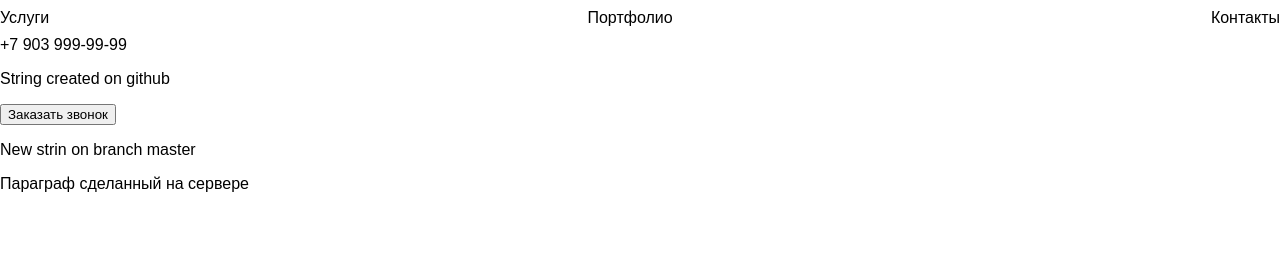
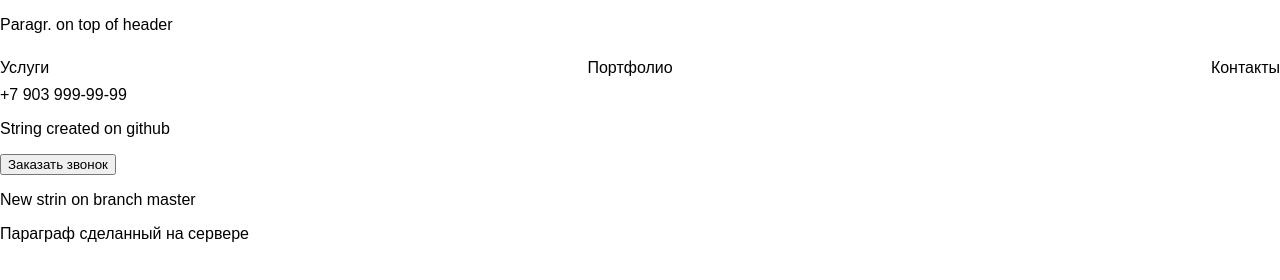
Before and after one commit to Tabby8462/skillbox, a plain HTML site: page index.html in a window 1280 px wide. Drawn offline with Linux system fonts and the light colour scheme.

Commit message:
paragr.on.top.head

```diff
--- a/index.html
+++ b/index.html
@@ -10,6 +10,7 @@
     <script src='js/main.js'></script>
 </head>
 <body>
+    <p>Paragr. on top of header</p>
     <header>
         <nav>
             <a href="#services">Услуги</a>
```
